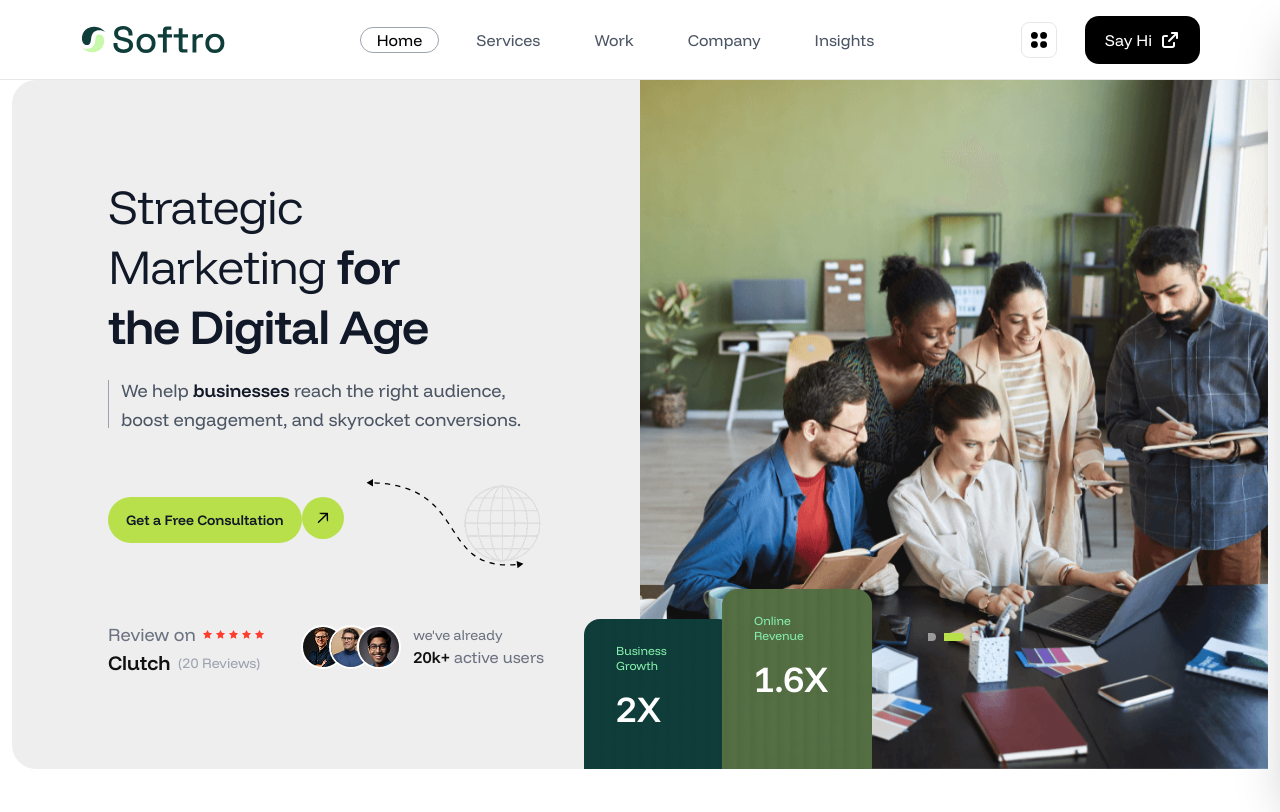
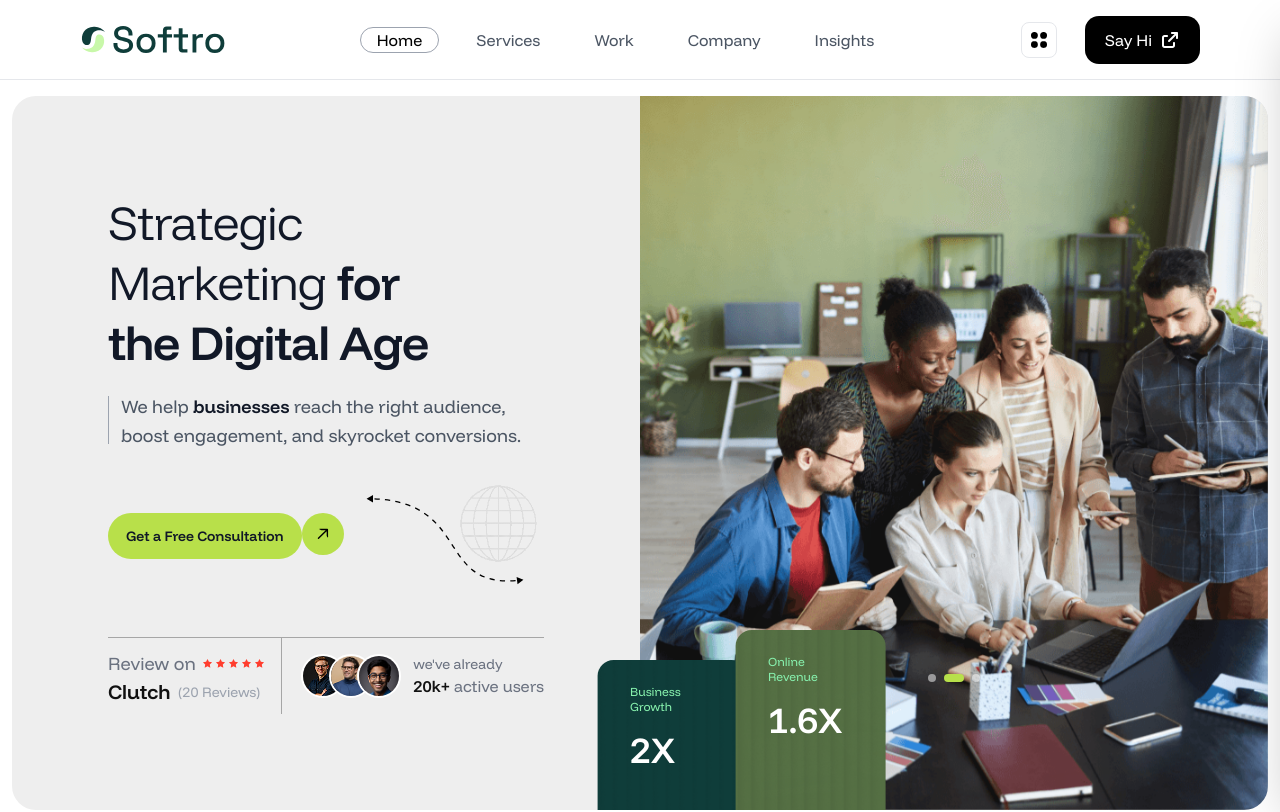
Before and after one commit to minibot47/Softro, a Next.js app: page /page2 in a window 1280 px wide. Shown: the top 812 px of the page. Built offline with nearby package versions, Linux system fonts and the light colour scheme.

Commit message:
edits to the footer and home

```diff
--- a/components/Footer2.js
+++ b/components/Footer2.js
@@ -21,7 +21,8 @@ export default function Footer2() {
 
   return (
     <>
-        <footer className="relative text-white bg-black w-full rounded-[16px] overflow-hidden ">
+      <div className='bg-black rounded-[24px] '>
+        <footer className="relative text-white max-w-[1440px] m-auto  w-full rounded-[16px] overflow-hidden ">
           {/* TOP SECTION — Big headline + arrow */}
           <div className="px-16 pt-16 pb-10 border-b border-white/10 flex items-start justify-between">
             <div>
@@ -163,13 +164,10 @@ export default function Footer2() {
             </div>
 
           </div>
-
-
-
         </footer>
-
+      </div>
       {/* Bottom bar */}
-      <div className=" bg-white text-black">
+      <div className=" bg-white text-black  max-w-[1440px] m-auto">
         <div className="px-16 py-5 flex flex-col sm:flex-row items-center justify-between gap-4 text-sm text-black">
           <p>©Copyright 2026 <strong className="text-white">Egens Lab</strong> | All Right Reserved.</p>
           <div className="flex items-center gap-6">
--- a/components/page2.js
+++ b/components/page2.js
@@ -27,9 +27,9 @@ export default function Page2Content() {
   return (
     <>
       <Navbar/>
-      <section className="min-h-screen pt-20 2xl:px-10 px-3 bg-white dark:bg-[#0f1210]">
+      <section className="min-h-screen pt-24 2xl:px-10 px-3 bg-white dark:bg-[#0f1210]">
         {/* HERO */}
-        <div className="w-full grid grid-cols-2 bg-[#EEEEEE] min-h-[80vh] rounded-[24px]">
+        <div className=" relative w-full grid grid-cols-2 bg-[#EEEEEE] min-h-[80vh] rounded-[24px]">
 
           {/* LEFT */}
           <div className="flex flex-col justify-center px-16 xl:px-24 py-24 relative items-center">
@@ -63,13 +63,13 @@ export default function Page2Content() {
                     </div>
                     </div>
                     <div className='relative w-[180px] h-[90px] '>
-                        <img src='/icons/banner-global-icon.gif ' alt='globe' className='absolute bottom-0 right-0 w-[83px] h-[83px]'/>
+                        <img src='/icons/banner-global-icon.gif ' alt='globe' className='absolute bottom-4 right-1 w-[83px] h-[83px]'/>
                         <img src='/icons/updownarrow.svg' alt='arrow' className='absolute top-0 w-[170px] h-[90px] mt-1 -ml-1' />
                     </div>
                 </div>
 
-                <div className="flex items-center justify-between">
-                <div>
+                <div className="flex items-center justify-between  border-t-[0.1px] border-black/30 ">
+                <div className='border-r-[0.1px] border-black/30 w-[40%] py-3'>
                     <div className="flex items-center gap-1.5 mb-1">
                     <span className="text-lg text-gray-500">Review on</span>
                     <div className="flex gap-0.5">
@@ -111,7 +111,7 @@ export default function Page2Content() {
           </div>
 
           {/* RIGHT — Carousel */}
-          <div className="relative">
+          <div className="relative rounded-r-[24px] overflow-hidden">
             {images.map((src, i) => (
               <img
                 key={i}
@@ -132,7 +132,7 @@ export default function Page2Content() {
                 <button
                   key={i}
                   onClick={() => setCurrentImage(i)}
-                  className="transition-all duration-300 rounded-r-[24px]"
+                  className="transition-all duration-300 rounded-full "
                   style={{
                     width: i === currentImage ? '20px' : '8px',
                     height: '8px',
@@ -141,8 +141,10 @@ export default function Page2Content() {
                 />
               ))}
             </div>
+          </div>
 
-            <div className="absolute bottom-0 -left-14 flex items-end z-10">
+          {/* STATS */}
+          <div className="absolute bottom-0 left-[65%] flex items-end z-50" style={{ transform: 'translateX(-80%)' }}>
             <div
                 className="rounded-t-2xl px-8 py-6 min-w-[150px]"
                 style={{
@@ -168,7 +170,6 @@ export default function Page2Content() {
                 <p className="text-xs text-green-300 font-medium mb-4 leading-tight">Online<br/>Revenue</p>
                 <p className="text-4xl font-bold text-white">1.6X</p>
             </div>
-            </div>
           </div>
 
         </div>
--- a/components/process2.js
+++ b/components/process2.js
@@ -79,9 +79,9 @@ export default function Process2() {
             </div>
           </div>
 
-          <div className='relative w-full h-[300px]'>
-            <img src='/icons/process-progress-gif.gif' alt='globe' className='absolute bottom-5 z-10 w-[150px] h-[150px] right-10'/>
-            <img src='/icons/process-img.png' alt='arrow' className='absolute bottom-0 w-full h-full mt-1 -ml-1' />
+          <div className='relative w-[574px] h-[300px]'>
+            <img src='/icons/process-progress-gif.gif' alt='globe' className='absolute bottom-12 z-10 w-[150px] h-[150px] right-10'/>
+            <img src='/icons/process-img.png' alt='arrow' className='absolute bottom-0 w-full h-[233px] mt-1 -ml-1' />
           </div>
         </div>
 
```
Lines whose indentation alone changed are shown as unchanged.
